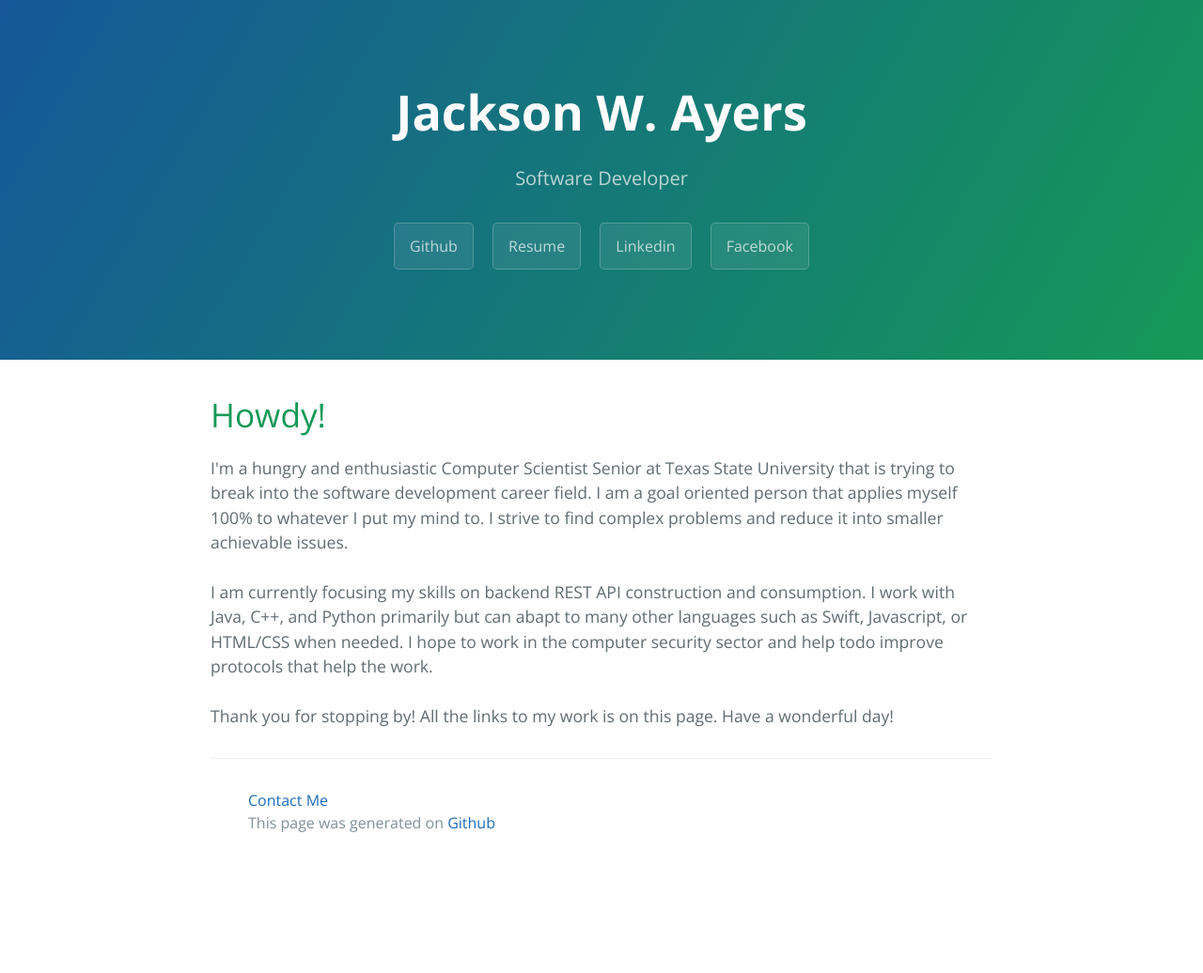
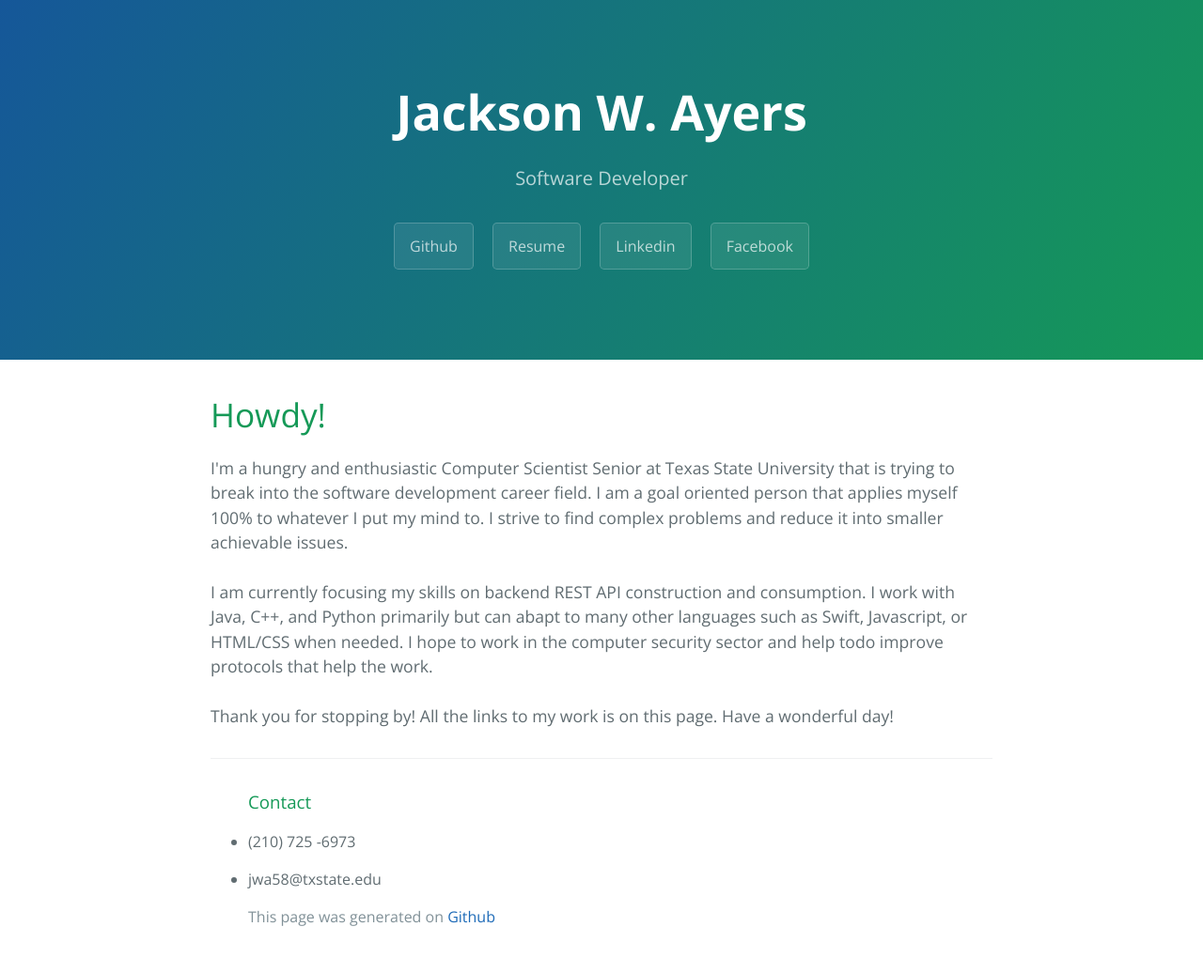
Before and after one commit to ayerswj/ayerswj.github.io, a Jekyll site: the page built from index.html, in a window 1280 px wide. Shown: the whole page at 94% size. Built offline with Jekyll 4.4.1, drawn with Linux system fonts in a browser that asks for light colours; before the commit the page ends 936 px from its top, so only the background shows below that.

Commit message:
update contact

```diff
--- a/_layouts/default.html
+++ b/_layouts/default.html
@@ -41,11 +41,13 @@
 
       <footer class="site-footer">
         {% if site.github.is_project_page %}
-          <span class="site-footer-owner"><a href="{{ site.github.repository_url }}">{{ site.github.repository_name }}</a> is maintained by <a href="{{ site.github.owner_url }}">{{ site.github.owner_name }}</a>.</span>
+            <span class="site-footer-owner"><a href="{{ site.github.repository_url }}">{{ site.github.repository_name }}</a> is maintained by <a href="{{ site.github.owner_url }}">{{ site.github.owner_name }}</a>.</span>
         {% endif %}
         <ul>
-        <span class="site-footer-contact"><a href="ayerswjackson@gmail.com">Contact Me</a></span><br>
-        <span class="site-footer-credits">This page was generated on <a href="https://github.com/ayerswj">Github</a></span>
+            <h3>Contact</h3>
+            <li><p>(210) 725 -6973</p></li>
+            <li><p>jwa58@txstate.edu</p></li>
+            <span class="site-footer-credits">This page was generated on <a href="https://github.com/ayerswj">Github</a></span>
         </ul>
       </footer>
     </main>
```
